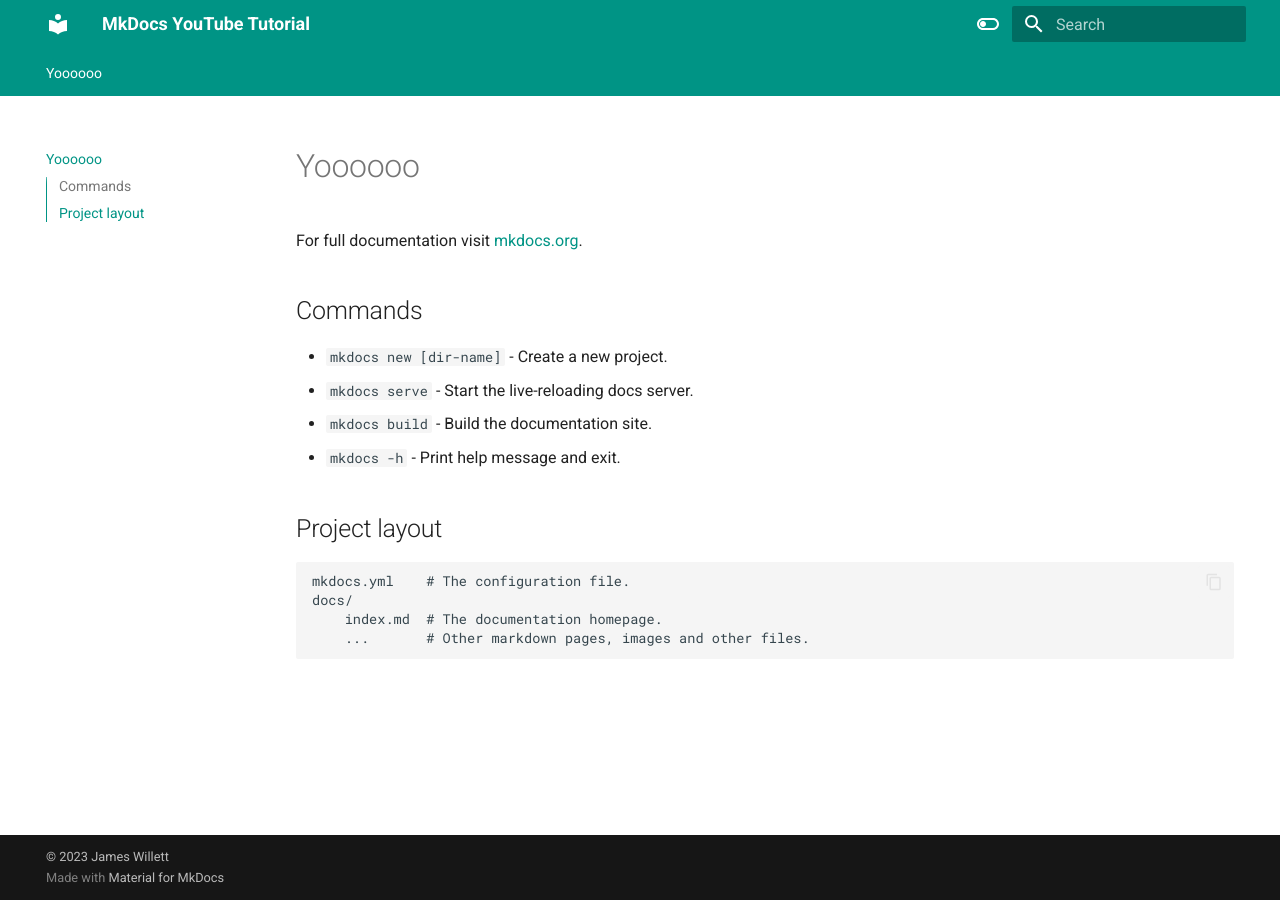
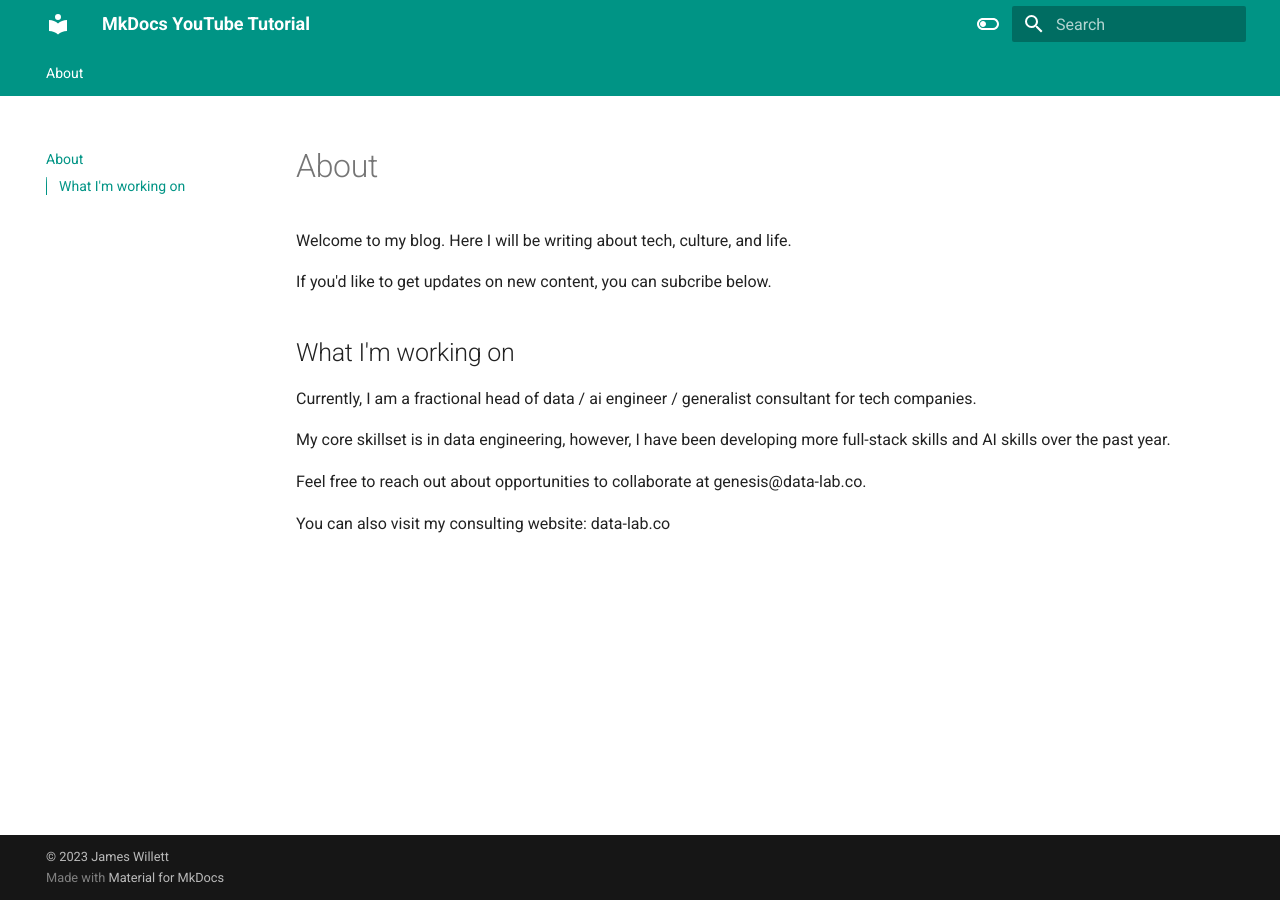
Before and after one commit to genesisdayrit/blog, an MkDocs documentation site: the page built from docs/index.md, in a window 1280 px wide. Built offline with MkDocs 1.6.1 and Material for MkDocs 9.7.7, drawn with Linux system fonts in a browser that asks for light colours.

Commit message:
update about me

```diff
--- a/docs/index.md
+++ b/docs/index.md
@@ -1,17 +1,15 @@
-# Yoooooo
+# About
 
-For full documentation visit [mkdocs.org](https://www.mkdocs.org).
+Welcome to my blog. Here I will be writing about tech, culture, and life.
 
-## Commands
+If you'd like to get updates on new content, you can subcribe below.
 
-* `mkdocs new [dir-name]` - Create a new project.
-* `mkdocs serve` - Start the live-reloading docs server.
-* `mkdocs build` - Build the documentation site.
-* `mkdocs -h` - Print help message and exit.
+## What I'm working on
 
-## Project layout
+Currently, I am a fractional head of data / ai engineer / generalist consultant for tech companies.
 
-    mkdocs.yml    # The configuration file.
-    docs/
-        index.md  # The documentation homepage.
-        ...       # Other markdown pages, images and other files.
+My core skillset is in data engineering, however, I have been developing more full-stack skills and AI skills over the past year.
+
+Feel free to reach out about opportunities to collaborate at genesis@data-lab.co.
+
+You can also visit my consulting website: data-lab.co
```
